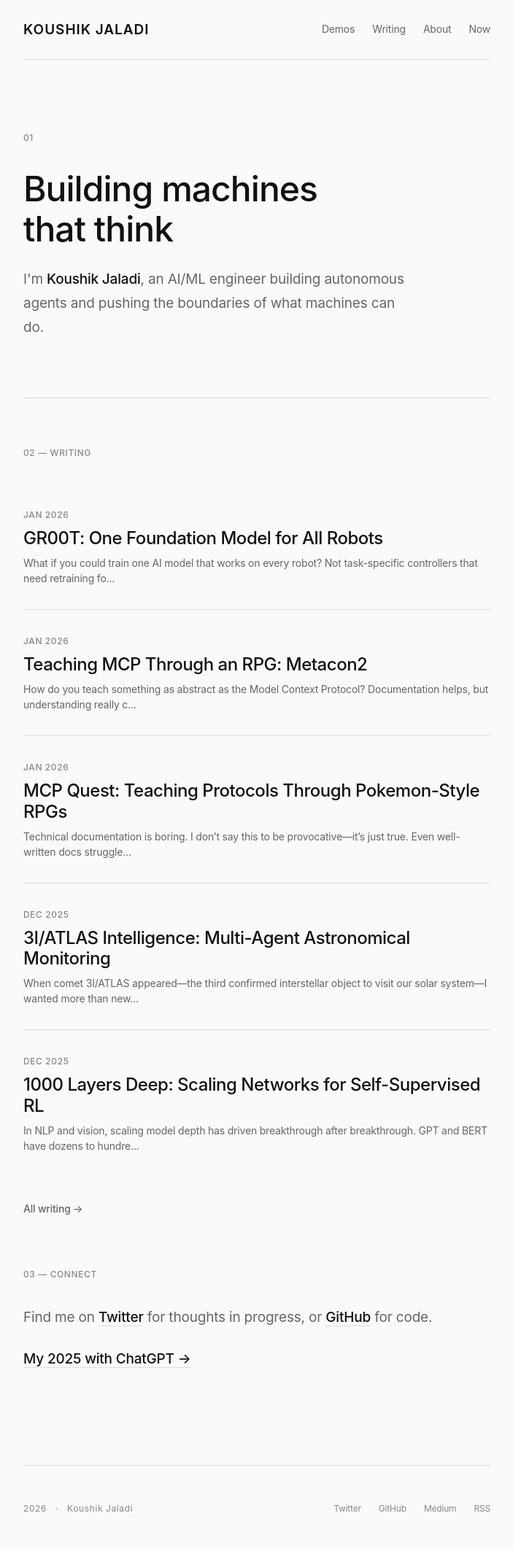
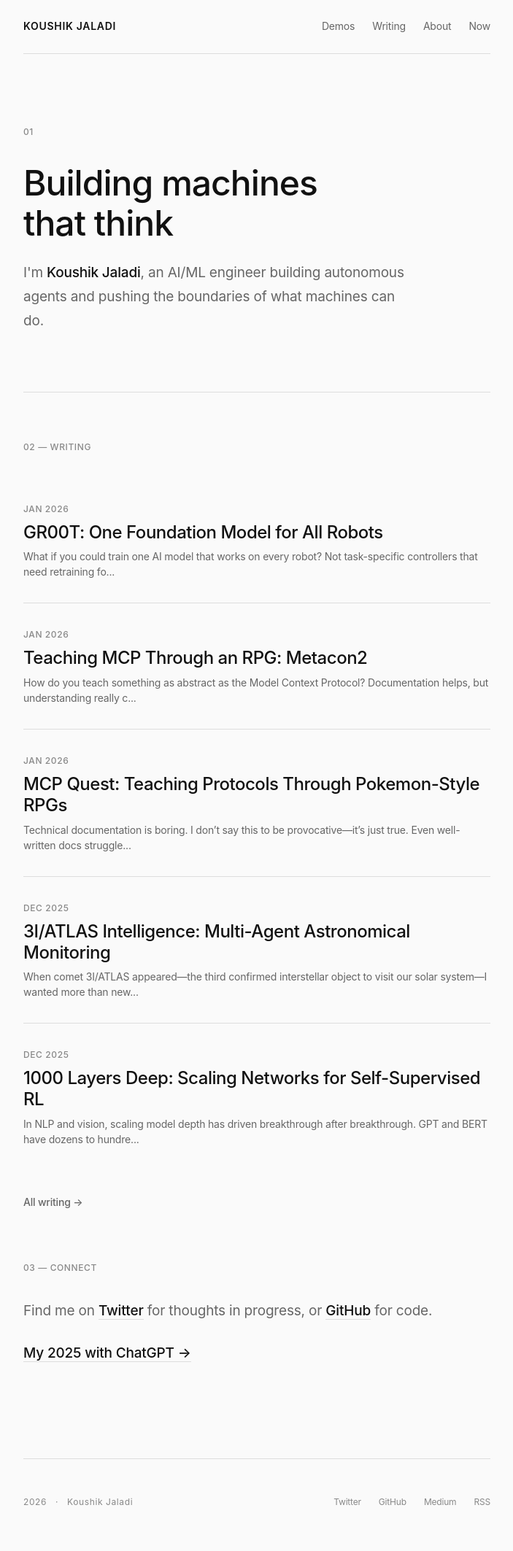
Before and after one commit to Koushik1161/Koushik1161.github.io, a Jekyll site: the page built from index.html, in a window 1280 px wide. Shown: the whole page at 73% size, without its empty margins (288-991 px from the left). Built offline with Jekyll 4.4.1, drawn with Linux system fonts in a browser that asks for light colours; some web fonts are replaced; the list of posts is cut into pages by our own code.

Commit message:
Revert header size

```diff
--- a/assets/css/style.css
+++ b/assets/css/style.css
@@ -191,7 +191,7 @@ h1, h2, h3, h4, h5, h6 {
 }
 
 .header__logo {
-  font-size: var(--text-base);
+  font-size: var(--text-sm);
   font-weight: 600;
   letter-spacing: var(--tracking-wide);
   text-transform: uppercase;
```
Also changed, not shown: 2 other files.
